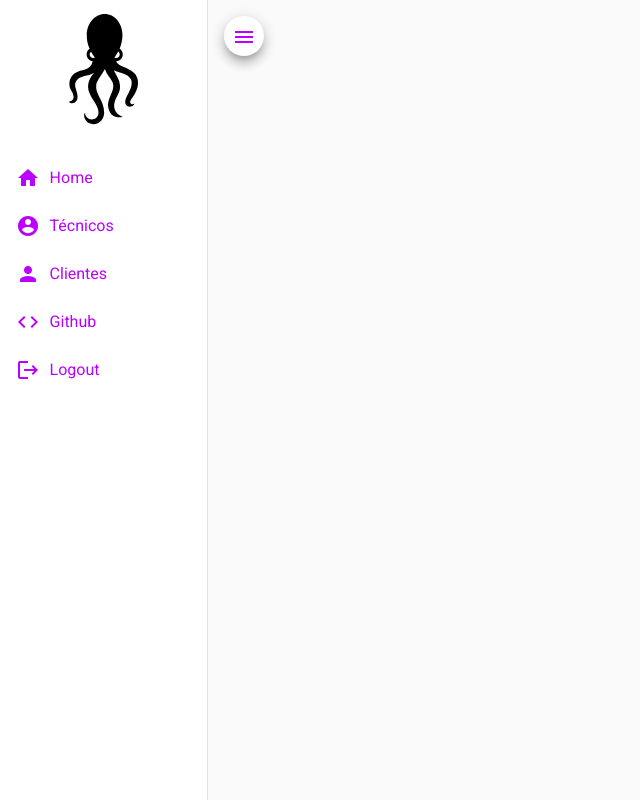
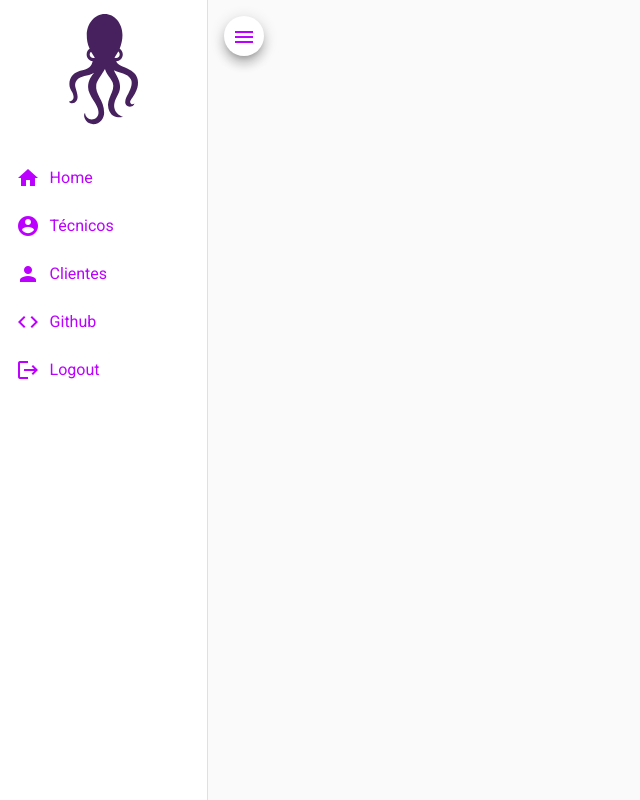
Before and after one commit to ssantosalan/sustentaculo-front, an Angular app in the folder sustentaculo-front/sustentaculo/: page / in a window 1280 px wide. Both pictures are taken after a click on the button "menu". Shown: the whole page, without its empty margins (0-640 px from the left). Built offline with nearby package versions, Linux system fonts and the light colour scheme.

Commit message:
cor logo

```diff
--- a/sustentaculo-front/sustentaculo/src/app/components/nav/nav.component.css
+++ b/sustentaculo-front/sustentaculo/src/app/components/nav/nav.component.css
@@ -13,6 +13,10 @@ img {
     margin: .8rem auto 1rem auto;
 }
 
+.logo {
+    filter: invert(16%) sepia(24%) saturate(3809%) hue-rotate(251deg) brightness(87%) contrast(95%);
+}
+
 .sidenav a {
     color: rgb(187, 0, 255);
 }
--- a/sustentaculo-front/sustentaculo/src/app/components/nav/nav.component.html
+++ b/sustentaculo-front/sustentaculo/src/app/components/nav/nav.component.html
@@ -1,6 +1,6 @@
 <mat-drawer-container class="container" autosize>
   <mat-drawer #drawer class="sidenav" mode="side">
-    <img src="../../../assets/img/logo.svg" alt="imagem de logo" />
+    <img class="logo" src="../../../assets/img/logo.svg" alt="imagem de logo" />
     <mat-nav-list class="nav-list">
       <a mat-list-item routerLink="/">
         <i class="material-icons">home</i>
```
